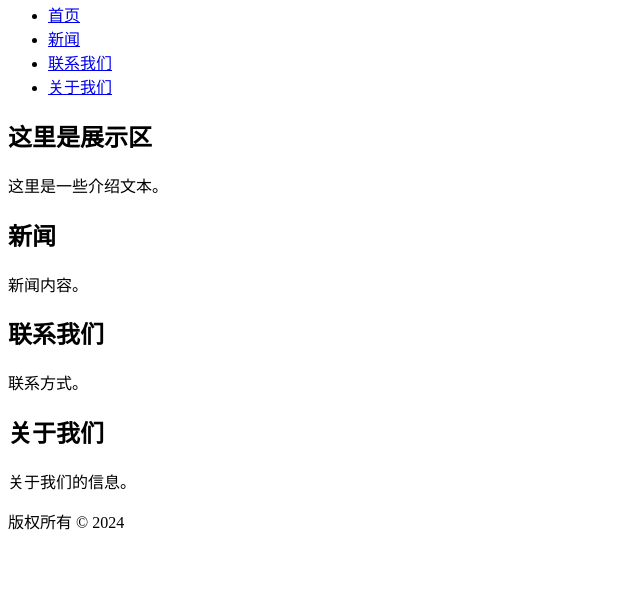
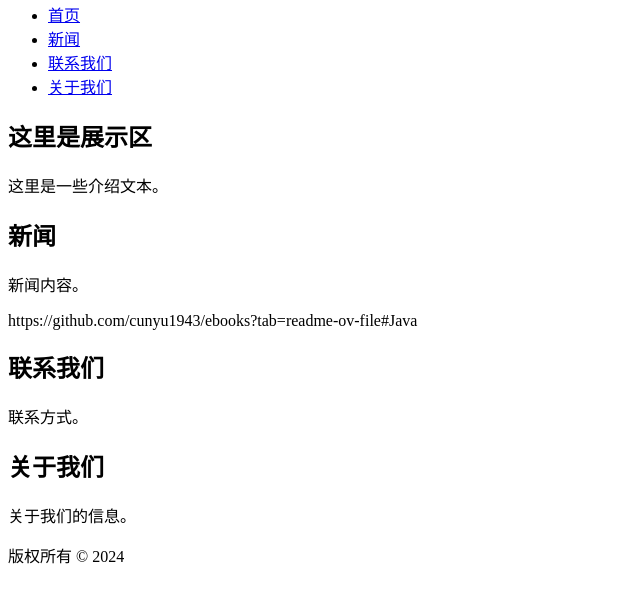
Before and after one commit to ap0406708/testStatic, a plain HTML site: page index.html in a window 1280 px wide. Shown: the part 87-690 px from the top of the page, without its empty margins (0-640 px from the left). Drawn offline with Linux system fonts and the light colour scheme.

Commit message:
Update index.html

```diff
--- a/index.html
+++ b/index.html
@@ -24,6 +24,7 @@
     <section id="news">
         <h2>新闻</h2>
         <p>新闻内容。</p>
+        <p>https://github.com/cunyu1943/ebooks?tab=readme-ov-file#Java</p>
     </section>
     <section id="contact">
         <h2>联系我们</h2>
```
